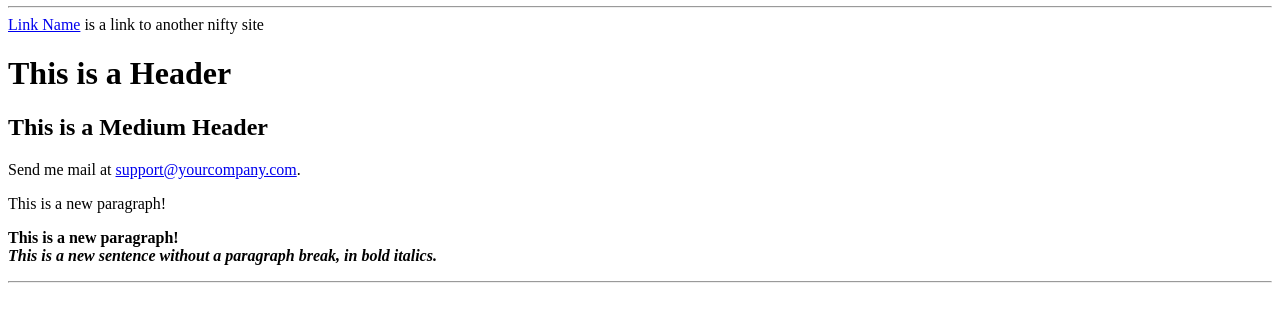
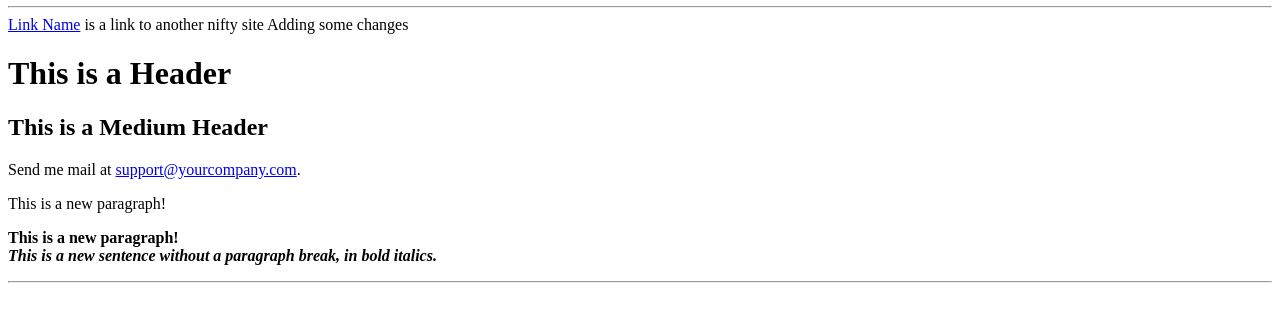
Before and after one commit to cesaroll/StepByStepGuideToGit, a plain HTML site: page simple.html in a window 1280 px wide. Shown: the part 26-348 px from the top of the page. Drawn offline with Linux system fonts and the light colour scheme.

Commit message:
Changes after git-stash-branch command

```diff
--- a/simple.html
+++ b/simple.html
@@ -15,6 +15,7 @@
 <a href="http://somegreatsite.com">Link Name</a>
 
 is a link to another nifty site
+Adding some changes
 
 <H1>This is a Header</H1>
 
```
Also changed, not shown: index.html (+1 -1 lines), 1 other file.
